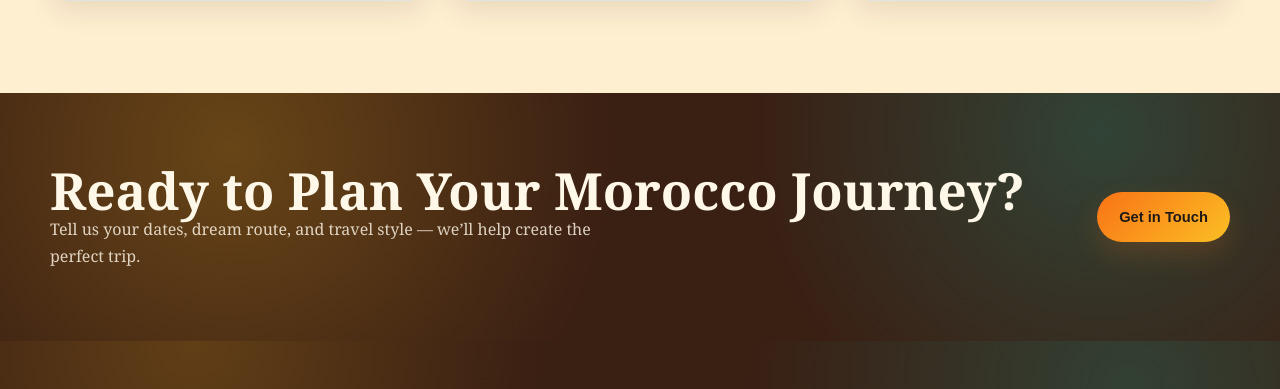
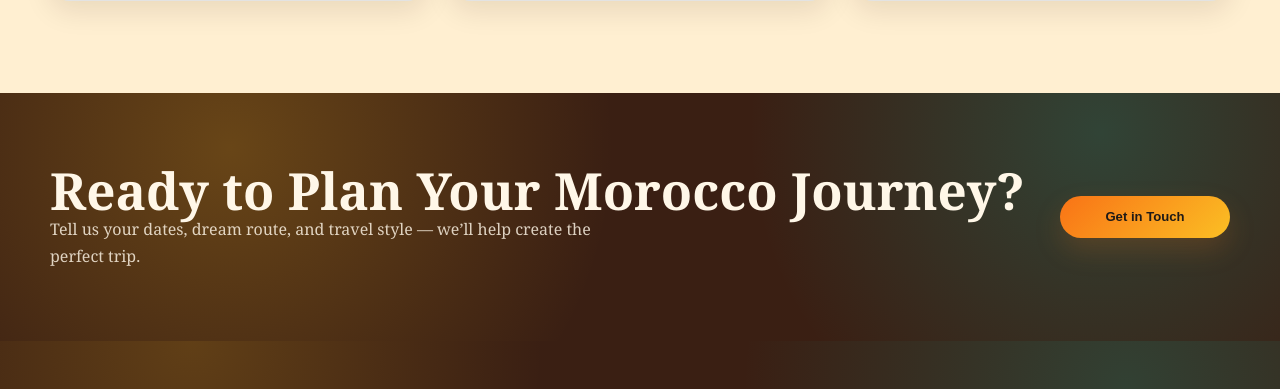
Before and after one commit to OPclients/MoroccoBouTravel, a plain HTML site: page morocco-boutravel/index.html in a window 1280 px wide. Shown: the part 5245-5634 px from the top of the page. Drawn offline with Linux system fonts and the light colour scheme.

Commit message:
Contact button style

```diff
--- a/morocco-boutravel/assets/css/style.css
+++ b/morocco-boutravel/assets/css/style.css
@@ -509,6 +509,10 @@ body.modal-open { overflow: hidden; }
 .cta-box h2 { color: var(--bg); font-size: clamp(2rem, 4vw, 4rem); line-height: 1; }
 .cta-box p { color: rgba(255,247,232,0.82); max-width: 560px; }
 
+.btn-contact{
+  width: 170px;
+
+}
 /* Tours Page */
 .filter-bar {
   display: flex;
--- a/morocco-boutravel/index.html
+++ b/morocco-boutravel/index.html
@@ -149,7 +149,7 @@
     <section class="cta-section">
       <div class="container cta-box">
         <div><h2>Ready to Plan Your Morocco Journey?</h2><p>Tell us your dates, dream route, and travel style — we’ll help create the perfect trip.</p></div>
-        <a class="btn btn-primary" href="contact.html">Get in Touch</a>
+        <a class="btn btn-primary btn-contact btn-small" href="contact.html">Get in Touch</a>
       </div>
     </section>
   </main>
```
Also changed, not shown: morocco-boutravel/about.html (+1 -1 lines), morocco-boutravel/contact.html (+1 -1 lines), morocco-boutravel/tours.html (+1 -1 lines).
